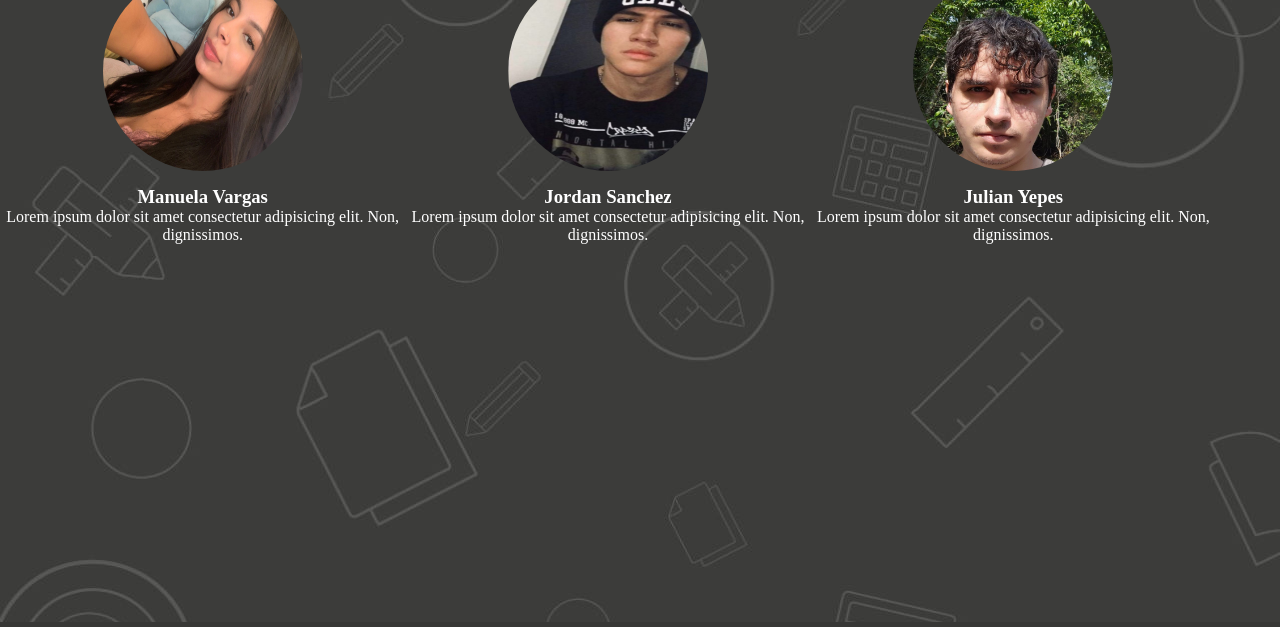
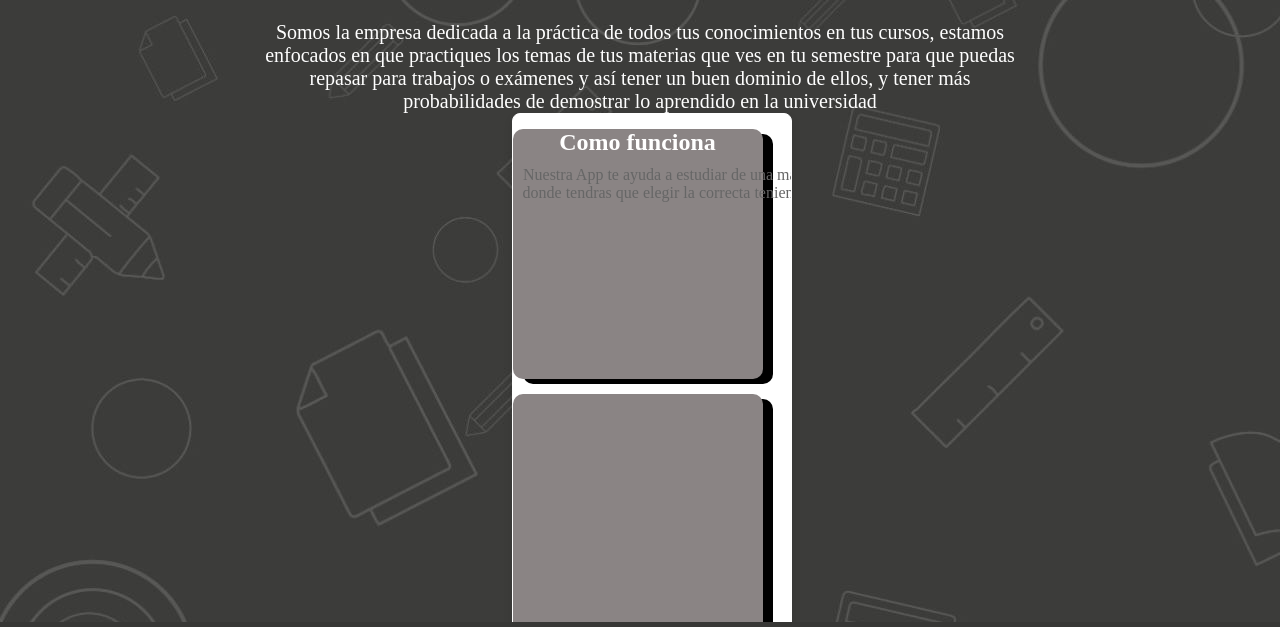
Before and after one commit to julianye25/ask-academy, a plain HTML site: page about.html in a window 1280 px wide. Shown: the part 128-755 px from the top of the page. Drawn offline with Linux system fonts and the light colour scheme.

Commit message:
agg tarjetas

```diff
--- a/about.html
+++ b/about.html
@@ -5,6 +5,7 @@
     <meta name="viewport" content="width=device-width, initial-scale=1.0" />
     <title>About</title>
     <link rel="stylesheet" href="style.css" />
+    <link rel="stylesheet" href="./styles/about.css" />
   </head>
   <body>
     <header>
@@ -26,37 +27,29 @@
 
     <main>
       <div class="container">
-        <div class="card">
-          <div class="card-body">
-            <img class="manuela" src="./img/manuela.jpeg" alt="imagen" />
-            <h3>Manuela Vargas</h3>
-            <p>
-              Lorem ipsum dolor sit amet consectetur adipisicing elit. Non,
-              dignissimos.
+        <h2>Quienes somos</h2>
+        <br />
+        <br />
+        <p>
+          Somos la empresa dedicada a la práctica de todos tus conocimientos en
+          tus cursos, estamos enfocados en que practiques los temas de tus
+          materias que ves en tu semestre para que puedas repasar para trabajos
+          o exámenes y así tener un buen dominio de ellos, y tener más
+          probabilidades de demostrar lo aprendido en la universidad
+        </p>
+
+        <div class="cards">
+          <div class="card">
+            <h2 class="tarjeta-titulo">Como funciona</h2>
+            <p class="tarjeta-descripcion">
+              Nuestra App te ayuda a estudiar de una manera fácil y didáctica
+              haciendote preguntas sobre el tema de tu elección donde tendras
+              que elegir la correcta teniendo varias oportunidades hasta que
+              puedas entender todo a la perfección.
             </p>
           </div>
-        </div>
-
-        <div class="card">
-          <div class="card-body">
-            <img class="jordan" src="./img/jordan.jpeg" alt="imagen" />
-            <h3>Jordan Sanchez</h3>
-            <p>
-              Lorem ipsum dolor sit amet consectetur adipisicing elit. Non,
-              dignissimos.
-            </p>
-          </div>
-        </div>
-
-        <div class="card">
-          <div class="card-body">
-            <img class="julian" src="./img/julian.png" alt="imagen" />
-            <h3>Julian Yepes</h3>
-            <p>
-              Lorem ipsum dolor sit amet consectetur adipisicing elit. Non,
-              dignissimos.
-            </p>
-          </div>
+          <div class="card"></div>
+          <div class="card"></div>
         </div>
       </div>
     </main>
--- a/style.css
+++ b/style.css
@@ -72,51 +72,6 @@ button {
   text-align: center;
   font-size: 18px;
   line-height: 27px;
-}
-
-
-.container {
-  display: flex;
-  width: 95%;
-  flex-direction: column;
-  justify-content: center;
-  margin-top: 20px;
-  margin-bottom: 50px;
-}
-
-.card {
-  display: flex;
-  margin-bottom: 10px;
-  justify-content: center;
-  text-align: center;
-  align-items: center;
-}
-
-.card-body {
-  display: flex;
-  flex-direction: column;
-  align-items: center;
-  justify-content: center;
-}
-
-.card-body img {
-  width: 200px;
-  height: 200px;
-  border-radius: 100px;
-}
-
-.card-body h3 {
-  margin-top: 15px;
-  color: white;
-}
-
-.card-body p {
-  color: white;
-}
-
-.manuela {
-  width: 300px;
-  height: 200px;
 }
 
 footer {
--- /dev/null
+++ b/styles/about.css
@@ -0,0 +1,52 @@
+.container {
+  display: flex;
+  flex-direction: column;
+  align-items: center;
+  align-content: center;
+}
+
+h2 {
+  text-align: center;
+  color: white;
+  font-size: 30px;
+}
+
+p {
+  width: 750px;
+  color: white;
+  text-align: center;
+  font-size: 20px;
+}
+
+.cards {
+  width: 280px;
+  background-color: #fff;
+  border: 1px solid white;
+  border-radius: 8px;
+  box-shadow: 0 4px 8px rgba(0, 0, 0, 0.1);
+  overflow: hidden;
+  margin-left: 23px;
+  margin-bottom: 15px;
+}
+
+.card {
+  width: 250px;
+  height: 250px;
+  background-color: #8a8484;
+  margin-top: 15px;
+  margin-right: 60px;
+  border-radius: 10px;
+  box-shadow: 10px 5px;
+  display: flex;
+  flex-direction: column;
+}
+
+.tarjeta-titulo {
+  font-size: 1.5rem;
+  margin-bottom: 10px;
+}
+
+.tarjeta-descripcion {
+  font-size: 1rem;
+  color: #666;
+}
```
